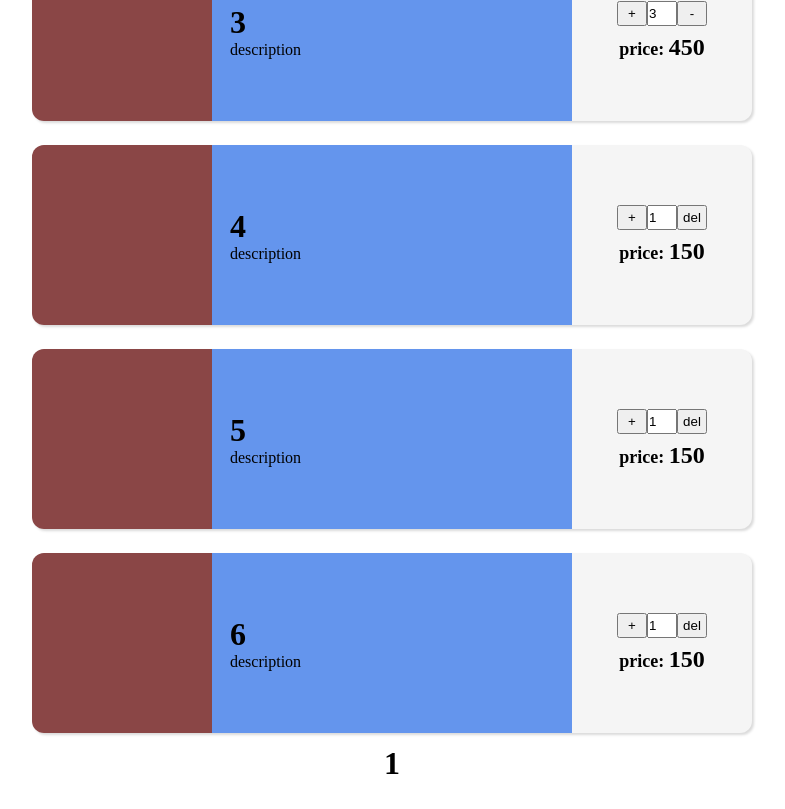
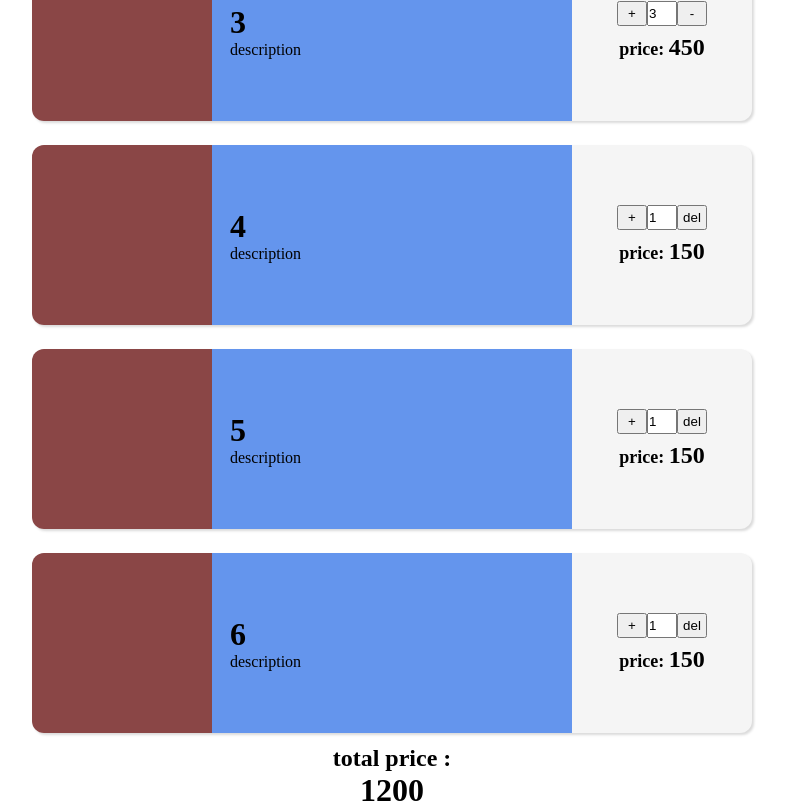
Before and after one commit to AhmadNashaat0/shopping-cart, a React (Create React App) app in the folder client/: page / in a window 1280 px wide. Shown: the part 479-1288 px from the top of the page, without its empty margins (248-1033 px from the left). Before the commit the page ends 1261 px from the top, so only its background shows below. Built offline with nearby package versions, Linux system fonts and the light colour scheme.

Commit message:
cart v1.1

```diff
--- a/client/src/components/CartCard.js
+++ b/client/src/components/CartCard.js
@@ -6,10 +6,10 @@ const CartCard = ({ name, deleteMe, count }) => {
   const [totalPrice, setTotalPrice] = useState(name.count * 150);
 
   const update = (num) => {
-    if (counter + num < 1) return deleteMe(name[0]);
+    if (counter + num < 1) return deleteMe(name.id);
     setCounter(counter + num);
     setTotalPrice(totalPrice + num * 150);
-    count(name.id, counter);
+    count(name.id, counter + num);
   };
 
   return (
--- a/client/src/screens/Cart.js
+++ b/client/src/screens/Cart.js
@@ -2,7 +2,7 @@ import React, { useState, useEffect } from "react";
 import CartCard from "../components/CartCard";
 
 const Cart = () => {
-  const [totalPrice, setTotalPrice] = useState(0);
+  const [totalPrice, setTotalPrices] = useState(0);
   const [cards, setcards] = useState([
     { id: 1, count: 1 },
     { id: 2, count: 1 },
@@ -13,25 +13,37 @@ const Cart = () => {
   ]);
 
   useEffect(() => {
-    cards.forEach((e) => {
-      console.log(totalPrice);
-      setTotalPrice(totalPrice + 1);
+    var price = 0;
+    cards.forEach((card) => {
+      price += 150 * card.count;
     });
-  }, []);
+    setTotalPrices(price);
+  });
+
   const deleteMe = (i) => {
     const newCards = cards.filter((card) => card.id !== i);
     setcards(newCards);
   };
   const count = (i, c) => {
     const card = cards.findIndex((e) => e.id === i);
-    cards[card].count = c;
+    let newCards = [...cards];
+    newCards[card].count = c;
+    setcards(newCards);
+    console.log(cards);
   };
 
   return (
     <div className="cart">
       {cards.map((card) => (
-        <CartCard key={card.id} name={card} deleteMe={deleteMe} count={count} />
+        <CartCard
+          key={card.id}
+          name={card}
+          deleteMe={deleteMe}
+          count={count}
+          setTotalPrices={setTotalPrices}
+        />
       ))}
+      <h2>total price : </h2>
       <h1>{totalPrice}</h1>
     </div>
   );
```
